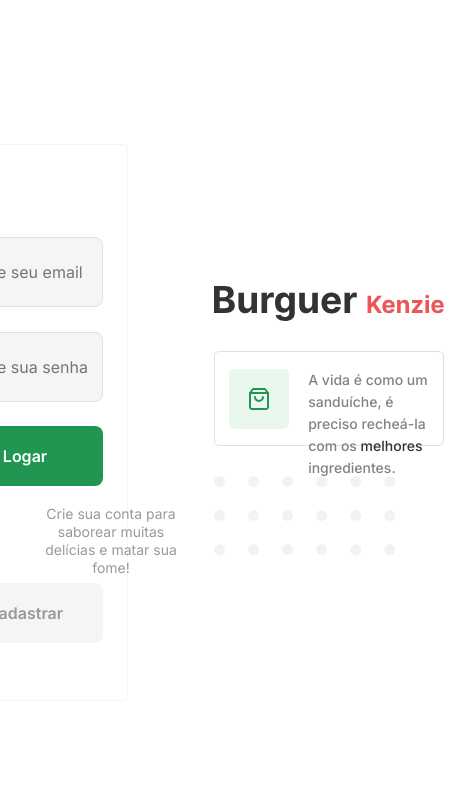
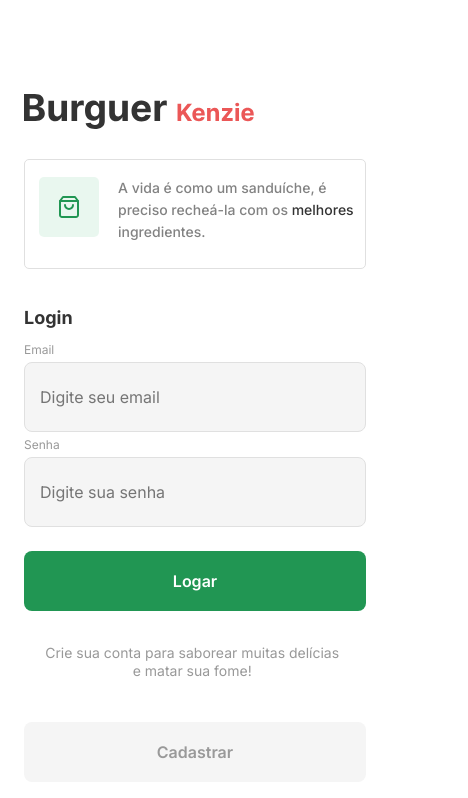
Before and after one commit to Kenzie-Academy-Brasil-Developers/react-entrega-hamburgueria-v2-alexandra86, a React (Create React App) app: page / in a window 390 px wide. Shown: the top 798 px of the page, 468 px wide, since content can reach past the window. Built offline with nearby package versions, Linux system fonts and the light colour scheme.

Commit message:
feat/ feito mobile e responsividade de RegisterPage e LoginPage

```diff
--- a/src/pages/LoginPage/index.tsx
+++ b/src/pages/LoginPage/index.tsx
@@ -94,7 +94,11 @@ export function LoginPage() {
           </p>
         </div>
         <figure>
-          <img src={Circulos} alt="imagem de circulos de cor cinza" />
+          <img
+            src={Circulos}
+            alt="imagem de circulos de cor cinza"
+            className="hidden"
+          />
         </figure>
       </section>
     </StyledLoginPage>
--- a/src/pages/LoginPage/styles.ts
+++ b/src/pages/LoginPage/styles.ts
@@ -96,7 +96,7 @@ export const StyledLoginPage = styled.div`
   }
 
   .messageCreateRegister {
-    margin-left: 5.375rem;
+    margin-left: 4.375rem;
     margin-bottom: 1.3125rem;
     max-width: 20.4375rem;
     width: 100%;
@@ -191,4 +191,43 @@ export const StyledLoginPage = styled.div`
     font-weight: 500;
     font-size: 0.75rem;
   }
+
+  @media (max-width: 67.5rem) {
+    margin-top: 3.3125rem;
+    flex-direction: column-reverse;
+    gap: 0rem;
+
+    .secApresentation {
+      height: 9.8125rem;
+    }
+
+    .secLogin {
+      border: none;
+    }
+
+    .messageCreateRegister {
+      margin-top: 0.875rem;
+    }
+
+    .areaImageAndMessage {
+      height: 8.9375rem;
+      max-width: 28.25rem;
+      width: 100%;
+    }
+
+    .reminder {
+      margin-bottom: 0.4rem;
+    }
+
+    .hidden {
+      display: none;
+    }
+
+
+    @media (max-width: 28.125rem) {
+      .messageCreateRegister{
+        margin-left: 1rem;
+    width: 89%;
+      }
+  }
 `;
--- a/src/pages/RegisterPage/index.tsx
+++ b/src/pages/RegisterPage/index.tsx
@@ -54,7 +54,7 @@ export function RegisterPage() {
     <StyledRegisterPage>
       <section className="secApresentation">
         <img src={Logo} alt="imagem de Kenzie Burguer" />
-        <div className="areaImageAndMessage">
+        <div className="areaImageAndMessage hidden">
           <figure className="areaBag">
             <img src={Bag} alt="imagem de sacola verde" />
           </figure>
@@ -64,7 +64,11 @@ export function RegisterPage() {
           </p>
         </div>
         <figure>
-          <img src={Circulos} alt="imagem de circulos de cor cinza" />
+          <img
+            src={Circulos}
+            alt="imagem de circulos de cor cinza"
+            className="hidden"
+          />
         </figure>
       </section>
       <section className="secRegister">
--- a/src/pages/RegisterPage/styles.ts
+++ b/src/pages/RegisterPage/styles.ts
@@ -185,4 +185,25 @@ export const StyledRegisterPage = styled.div`
     font-weight: 500;
     font-size: 0.75rem;
   }
+
+  @media (max-width: 67.5rem) {
+    flex-direction: column;
+    gap: 0;
+
+    .secApresentation {
+      height: 6.8125rem;
+    }
+
+    .secRegister {
+      border: none;
+    }
+
+    .reminder {
+      margin-bottom: 0.3125rem;
+    }
+
+    .hidden {
+      display: none;
+    }
+  }
 `;
```
